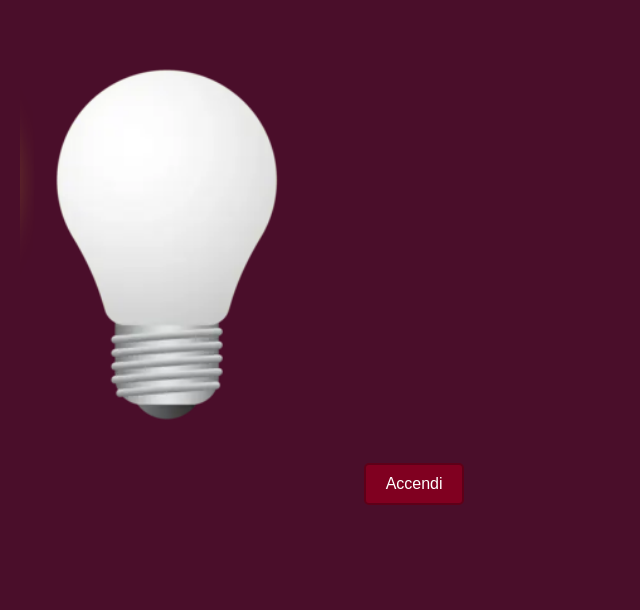
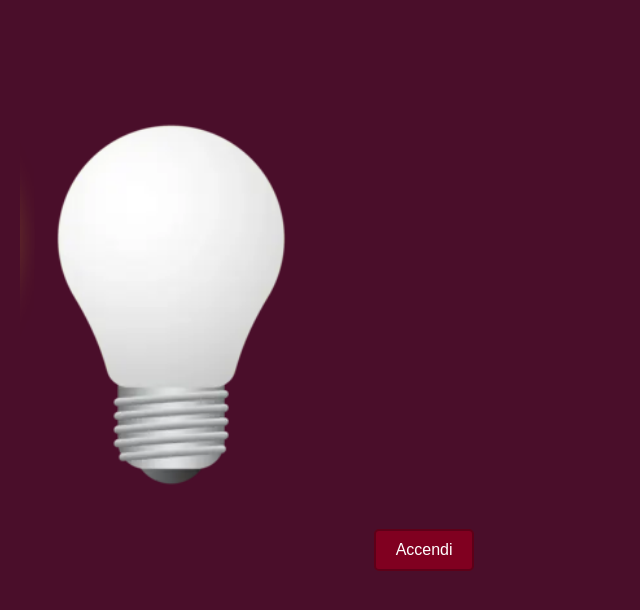
Before and after one commit to biancapcr/js-dom-1, a plain HTML site: page index.html in a window 1280 px wide. Shown: the whole page, without its empty margins (0-640 px from the left). Drawn offline with Linux system fonts and the light colour scheme.

Commit message:
[fix] details in style.css

```diff
--- a/css/style.css
+++ b/css/style.css
@@ -8,7 +8,7 @@ body{
     display: flex;
     align-items: center;
     justify-content: flex-start;
-    height: 65vh;
+    height: 80vh;
     padding-left: 20px;
     font-family: 'Trebuchet MS', 'Lucida Sans Unicode', 'Lucida Grande', 'Lucida Sans', Arial, sans-serif;
     background-color: #4A0E2A;
@@ -21,7 +21,7 @@ body{
     width: 300px;
 }
 img{
-    width: 340px;
+    width: 350px;
     height: auto;
     margin-bottom: 20px;
 }
```
